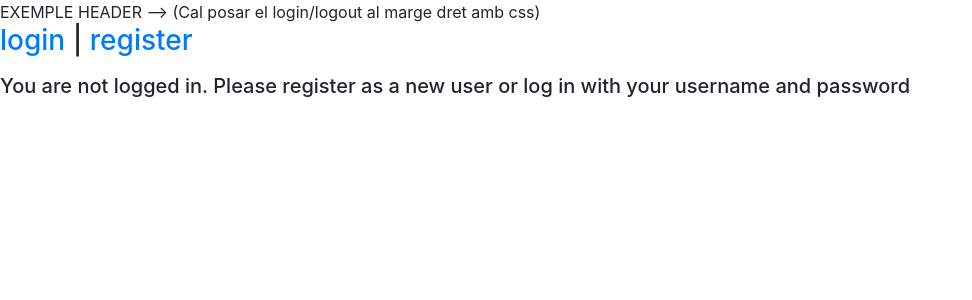
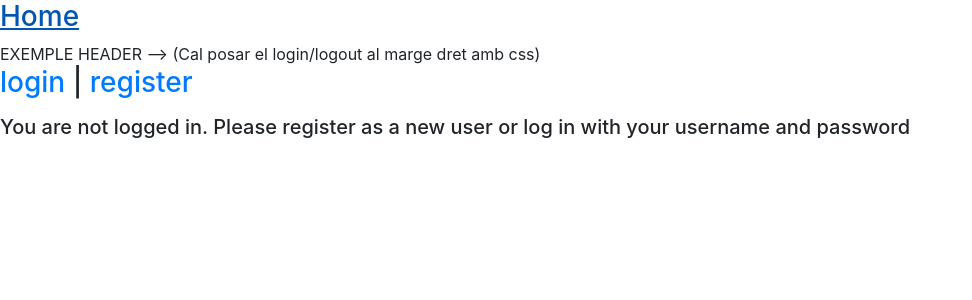
Before and after one commit to teamoutofbounds/joint-project, a Django app: page / in a window 1280 px wide. Shown: the top 300 px of the page, without its empty margins (0-972 px from the left). Run offline with Django 3.2, Linux system fonts and the light colour scheme; some libraries are stand-ins or nearby versions.

Commit message:
temporal home button in header

```diff
--- a/magatzem/templates/magatzem/header.html
+++ b/magatzem/templates/magatzem/header.html
@@ -1,6 +1,9 @@
 <div id="header" class="page-header">
     {% block header %}
         <div id="right-sidebar">
+            <div id="title">
+                <h3><a href="/">Home</a></h3>
+            </div>
             <div id="title">
                 <h7>EXEMPLE HEADER --> (Cal posar el login/logout al marge dret amb css)</h7>
             </div>
```
